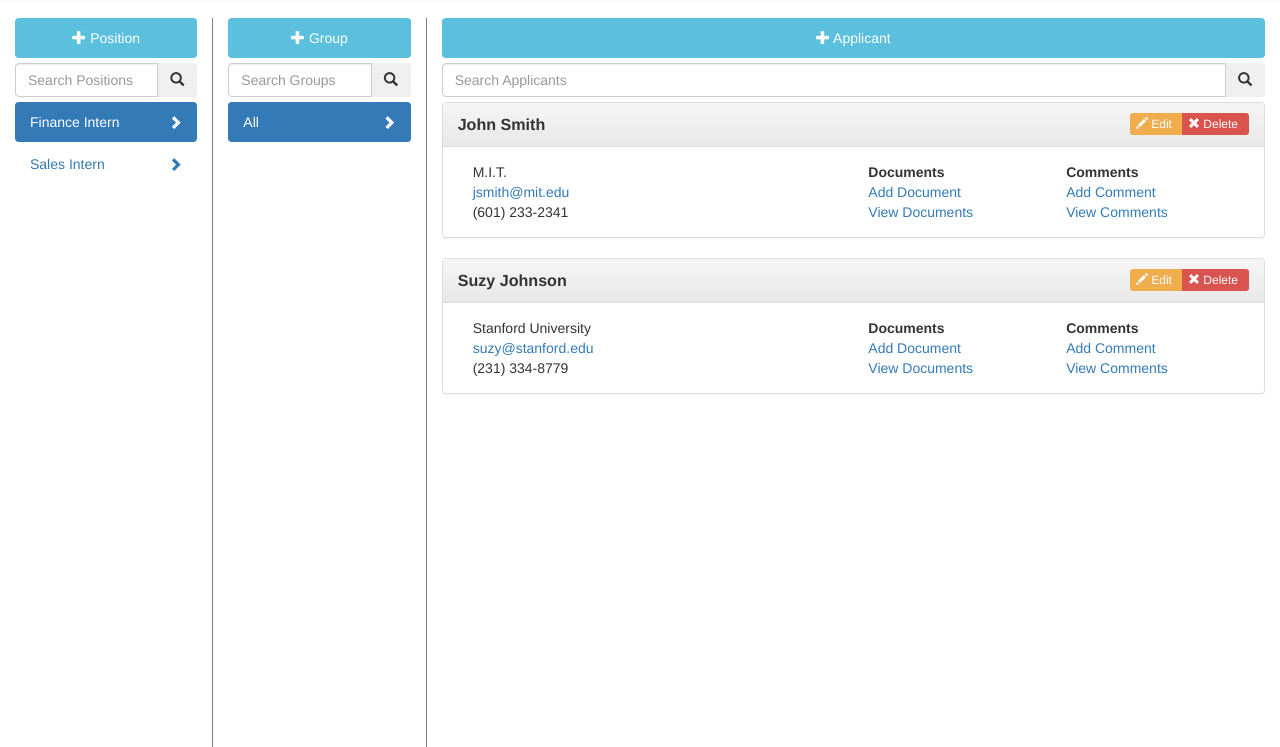
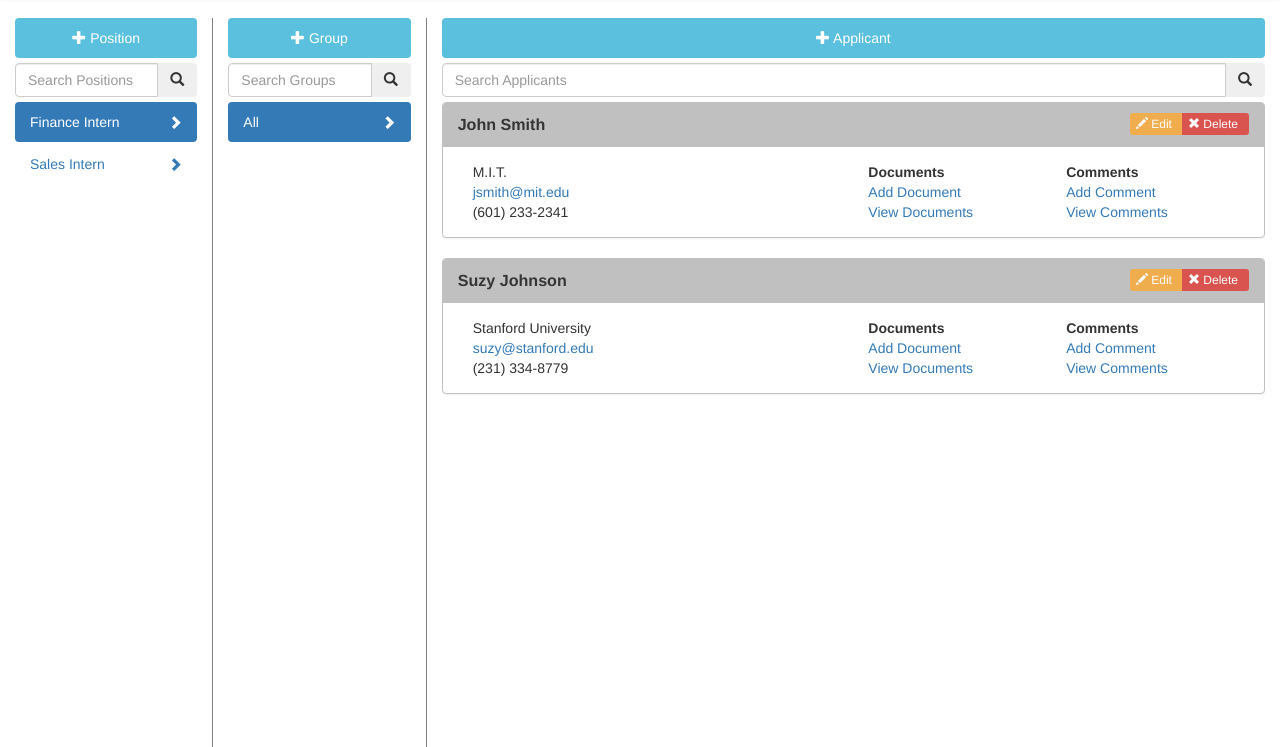
Before and after one commit to jkalas/Recrut, a plain HTML site: page Recrut/index.html in a window 1280 px wide. Shown: the part 54-801 px from the top of the page. Drawn offline with Linux system fonts and the light colour scheme.

Commit message:
flattened panels

```diff
--- a/Recrut/css/mainLayout.css
+++ b/Recrut/css/mainLayout.css
@@ -144,6 +144,20 @@
 	color: #fff;
 }
 
+.panel-flatten,
+.panel-flatten:hover,
+.panel-flatten:focus {
+	background-color: #c0c0c0 !important;
+	color: #353535;
+}
+
+.panel-flatten-border,
+.panel-flatten-border:hover,
+.panel-flatten-border:focus {
+	border-color: #c0c0c0;
+}
+
+
 @font-face {
     font-family: Montserrat;
     src: url(../external_dependencies/Montserrat-Regular.ttf);
--- a/Recrut/js/main.js
+++ b/Recrut/js/main.js
@@ -152,7 +152,7 @@ $(function() {
             var delete_button = "<button type=\"button\" style=\"padding-right:10px;\" class=\"btn button-flatten-danger btn-xs\" id=\"delete-btn-title-" + applicants[index].getID() + "\"><span class=\"glyphicon glyphicon-remove\" aria-hidden=\"true\"></span> Delete </button>";
 
 			var applicantList = document.getElementById('applicantList');
-			$("#applicantList").append("<div class=\"panel panel-default\" id=\"applicant-selectable-0\" ><div class=\"panel-heading\">" + applicants[index].getFirstName() + " " + applicants[index].getLastName() + "<div class=\"btn-group\" style=\"float:right;\">" + group_dropdown + edit_button + delete_button + "</div></div><div class=\"panel-body\"><div class=\"col-md-4\"><table width=\"100%\"><tr><td>" + applicants[index].getEducation() + "</td></tr><tr><td><a href=\"#\" class=\"emailLink\" id=\"emailLink-" + applicants[index].getID() + "\">" + applicants[index].getEmail() + "</a></td></tr><tr><td>" + applicants[index].getPhoneNumber() + "</td></tr></table></div><div class=\"col-md-offset-2 col-md-3\"><table width=\"100%\"><tr><th>Documents</th></tr><tr><td><a href=\"#\" id=\"add-doc-" + applicants[index].getID() + "\">Add Document</a></td></tr><tr><td><a href=\"#\" id=\"doc-" + applicants[index].getID() + "\">View Documents</a></td></tr></table></div><div class=\"col-md-3\"><table width=\"100%\"><tr><th>Comments</th></tr><tr><td><a href=\"#\" id=\"add-comment-" + applicants[index].getID() + "\">Add Comment</a></td></tr><tr><td><a href=\"#\" id=\"comment-" + applicants[index].getID() + "\">View Comments</a></td></tr></table></div></div></div>");
+			$("#applicantList").append("<div class=\"panel panel-flatten-border\" id=\"applicant-selectable-0\" ><div class=\"panel-heading panel-flatten\">" + applicants[index].getFirstName() + " " + applicants[index].getLastName() + "<div class=\"btn-group\" style=\"float:right;\">" + group_dropdown + edit_button + delete_button + "</div></div><div class=\"panel-body\"><div class=\"col-md-4\"><table width=\"100%\"><tr><td>" + applicants[index].getEducation() + "</td></tr><tr><td><a href=\"#\" class=\"emailLink\" id=\"emailLink-" + applicants[index].getID() + "\">" + applicants[index].getEmail() + "</a></td></tr><tr><td>" + applicants[index].getPhoneNumber() + "</td></tr></table></div><div class=\"col-md-offset-2 col-md-3\"><table width=\"100%\"><tr><th>Documents</th></tr><tr><td><a href=\"#\" id=\"add-doc-" + applicants[index].getID() + "\">Add Document</a></td></tr><tr><td><a href=\"#\" id=\"doc-" + applicants[index].getID() + "\">View Documents</a></td></tr></table></div><div class=\"col-md-3\"><table width=\"100%\"><tr><th>Comments</th></tr><tr><td><a href=\"#\" id=\"add-comment-" + applicants[index].getID() + "\">Add Comment</a></td></tr><tr><td><a href=\"#\" id=\"comment-" + applicants[index].getID() + "\">View Comments</a></td></tr></table></div></div></div>");
 			var emailOfApplicant = applicants[index].getEmail();
 			$("#emailLink-" + applicants[index].getID()).on('click', function(evt) {
 				var applicantID = evt.target.id.split("-")[1];
```
